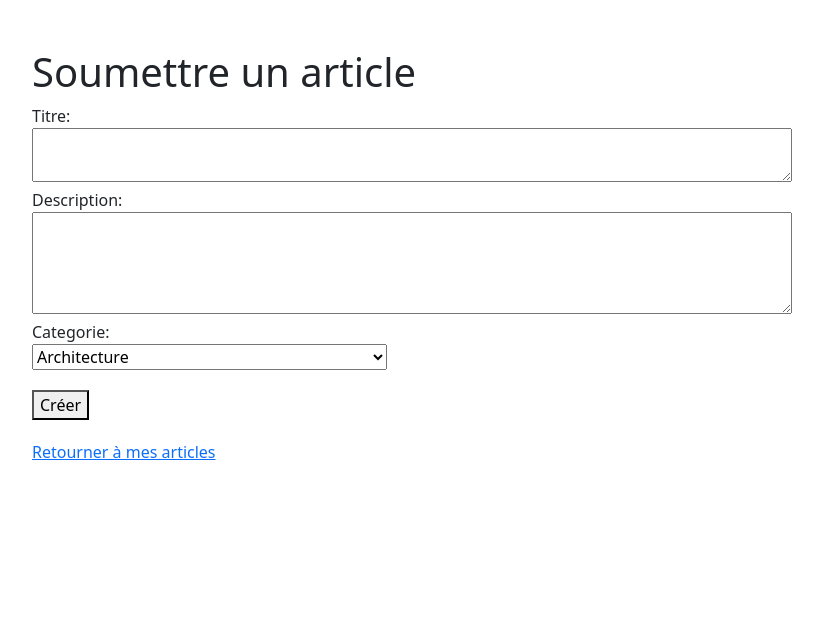
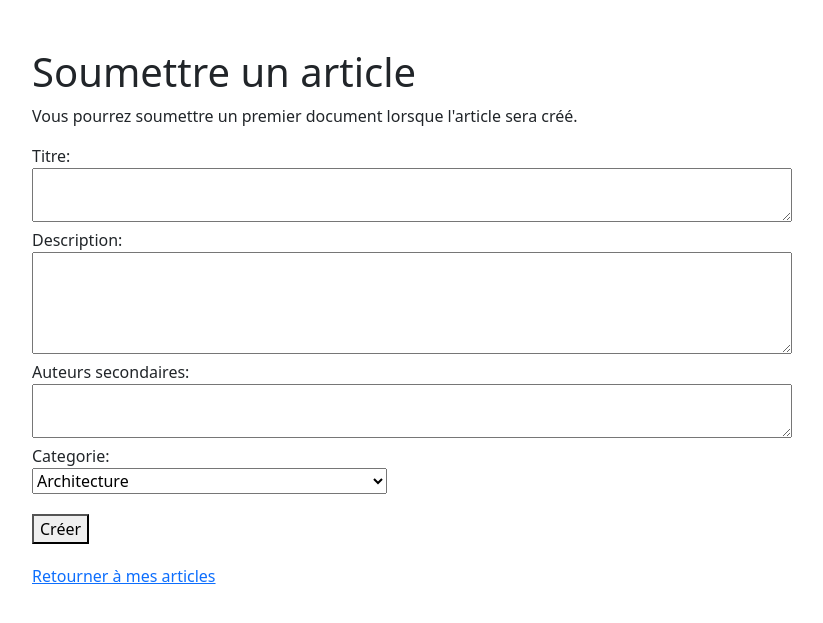
Before and after one commit to BuiTTm/SystemeGestionArticleJournal, a Django app: page /articles/new in a window 1280 px wide. Shown: the part 73-696 px from the top of the page, without its empty margins (50-873 px from the left). Run offline with Django 4.2, Linux system fonts and the light colour scheme; the visitor is signed in with stand-in values (Sample User, id 1).

Commit message:
models: remove articleauteur

```diff
--- a/soumissionArticle/models.py
+++ b/soumissionArticle/models.py
@@ -1,25 +1,17 @@
 from django.db import models
-#from django.contrib.auth.models import User
-#from ..utilisateurs import CustomUser
 from django.conf import settings
 
-class ArticleAuteur(models.Model):
-    created = models.DateTimeField(auto_now_add=True)
-    updated = models.DateTimeField(auto_now=True)
-
-    auteur_principal = models.ForeignKey(settings.AUTH_USER_MODEL, on_delete=models.CASCADE, related_name='article_auteur_principal', editable=False, blank=False)
-    auteurs_secondaires = models.ManyToManyField(settings.AUTH_USER_MODEL, related_name='article_auteurs_secondaires')
 
 class Article(models.Model):
     class Categorie(models.TextChoices):
-        ARCHITECTURE =  'AR', 'Architecture'
+        ARCHITECTURE = 'AR', 'Architecture'
         ARTIFICIAL_INTELLIGENCE = 'AI', 'Artificial Intelligence'
         BIOINFORMATICS = 'BI', 'Bioinformatics'
         BIOMEDICAL_ENGINEERING = 'BE', 'Biomedical Engineering'
         BIOTECHNOLOGY = 'BT', 'Biotechnology'
         COMPUTER_SOFTWARE_AND_APPLICATIONS = 'CS', 'Computer software and applications'
         COMPUTING = 'CO', 'Computing'
-        ENGINEERING= 'EG', 'Engineering'
+        ENGINEERING = 'EG', 'Engineering'
         IMAGE_PROCESSING = 'IP', 'Image Processing'
         INFORMATION_TECHNOLOGY = 'IT', 'Information Technology'
         INTERNET_AND_WORLD_WIDE_WEB = 'IN', 'Internet and World Wide Web'
@@ -42,10 +34,12 @@ class Article(models.Model):
     statut = models.CharField(max_length=2, choices=Statut.choices, default=Statut.EN_ATTENTE)
     titre = models.TextField(blank=False)
     description = models.TextField(blank=False, default='')
+    auteurs_secondaires = models.TextField(blank=False, default='')
     created = models.DateTimeField(auto_now_add=True)
     updated = models.DateTimeField(auto_now=True)
 
-    auteur = models.ForeignKey(ArticleAuteur, on_delete=models.CASCADE, blank=False)
+    auteur = models.ForeignKey(settings.AUTH_USER_MODEL, on_delete=models.CASCADE, editable=False, blank=False)
+
 
 class SoumissionArticle(models.Model):
     titre = models.TextField()
--- a/soumissionArticle/templates/articles/new.html
+++ b/soumissionArticle/templates/articles/new.html
@@ -21,7 +21,7 @@
 
 <div class="mt-5">
     <h1>Soumettre un article</h1>
-
+    <p>Vous pourrez soumettre un premier document lorsque l'article sera créé.</p>
     <form method="post" class="articles-new-form">
         {% csrf_token %}
         {{ formset }}
--- a/soumissionArticle/views.py
+++ b/soumissionArticle/views.py
@@ -1,40 +1,42 @@
 from http.client import HTTPResponse
-from django.shortcuts import render
+from django.shortcuts import render, redirect
 from django.forms import modelform_factory, Textarea
-from .models import Article, ArticleAuteur
+from .models import Article
+
 
 def home(request):
     return render(request, 'journal/home.html')
 
+
 def articles(request):
     if request.user.is_authenticated:
         if request.method == 'GET':
-            articles_auteurs = ArticleAuteur.objects.filter(auteur_principal_id=request.user.id)
-            ids = map(lambda x: x.id, articles_auteurs)
-
-            articles = Article.objects.filter(auteur_id__in=ids)
+            articles_list = Article.objects.filter(auteur_id=request.user.id)
             context = {
-                'articles': articles,
+                'articles': articles_list,
             }
             return render(request, 'articles/list.html', context)
     else:
         return HTTPResponse('Unauthorized', status=401)
 
+
 def articles_new(request):
     if request.user.is_authenticated:
         ArticleFormSet = modelform_factory(
-            Article, fields=('titre', 'description', 'categorie'),
-            widgets={'titre': Textarea(attrs={'cols': 80, 'rows': 2}), 'description': Textarea(attrs={'cols': 80, 'rows': 4})})
+            Article, fields=(
+                'titre', 'description', 'auteurs_secondaires', 'categorie'),
+            widgets={
+                'titre': Textarea(attrs={'cols': 80, 'rows': 2}),
+                'description': Textarea(attrs={'cols': 80, 'rows': 4}),
+                'auteurs_secondaires': Textarea(attrs={'cols': 80, 'rows': 2}),
+            })
         if request.method == 'POST':
             formset = ArticleFormSet(request.POST)
             if formset.is_valid():
                 new_article = formset.save(commit=False)
-                article_auteur = ArticleAuteur(auteur_principal_id=request.user.id)
-                article_auteur.save()
-
-                new_article.auteur_id = article_auteur.id
-                formset.save()
-                # do something.
+                new_article.auteur_id = request.user.id
+                new_article.save()
+                return redirect('/articles')
         else:
             formset = ArticleFormSet()
         return render(request, 'articles/new.html', {'formset': formset})
```
Also changed, not shown: soumissionArticle/migrations/0003_article_auteurs_secondaires_alter_article_auteur_and_more.py (added).
